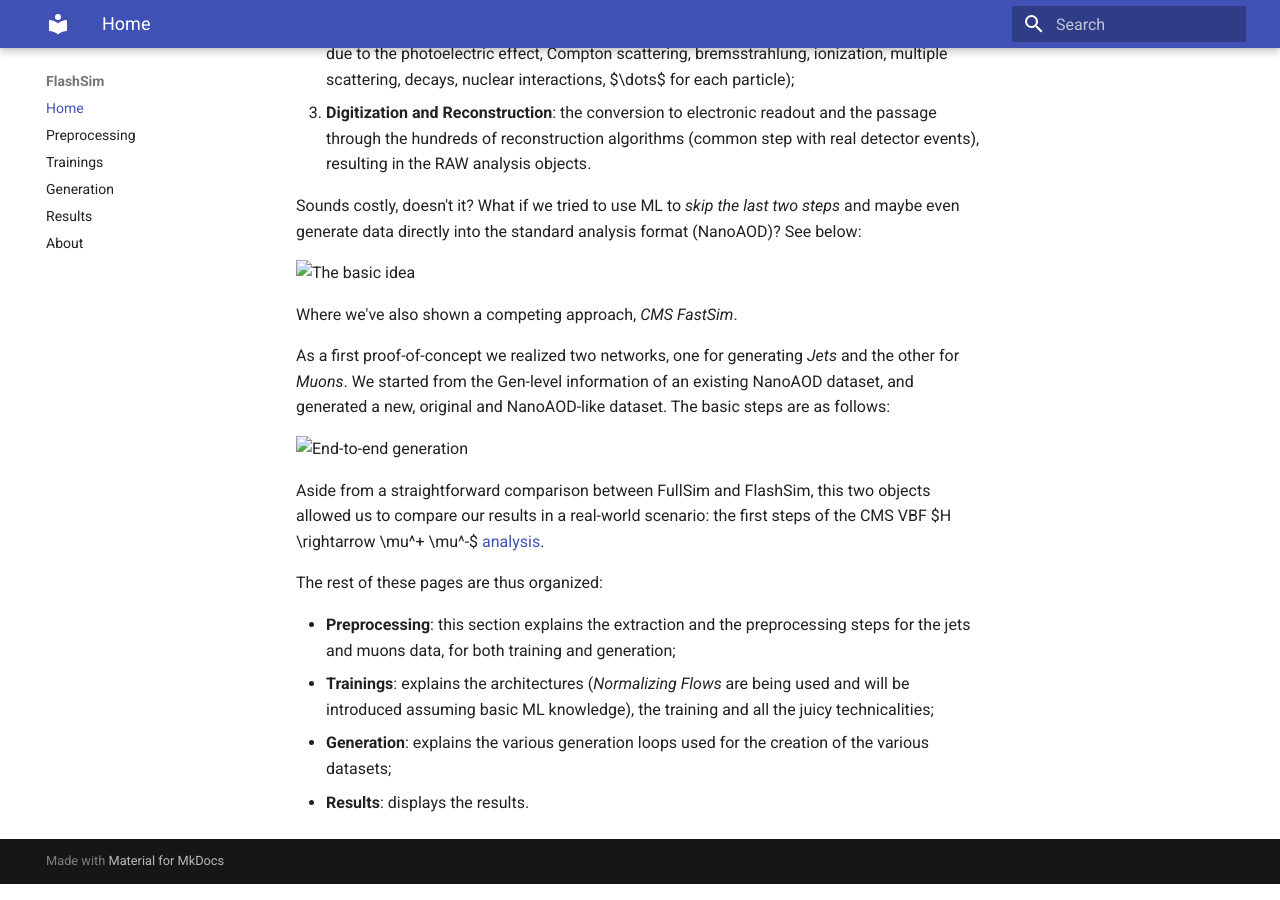
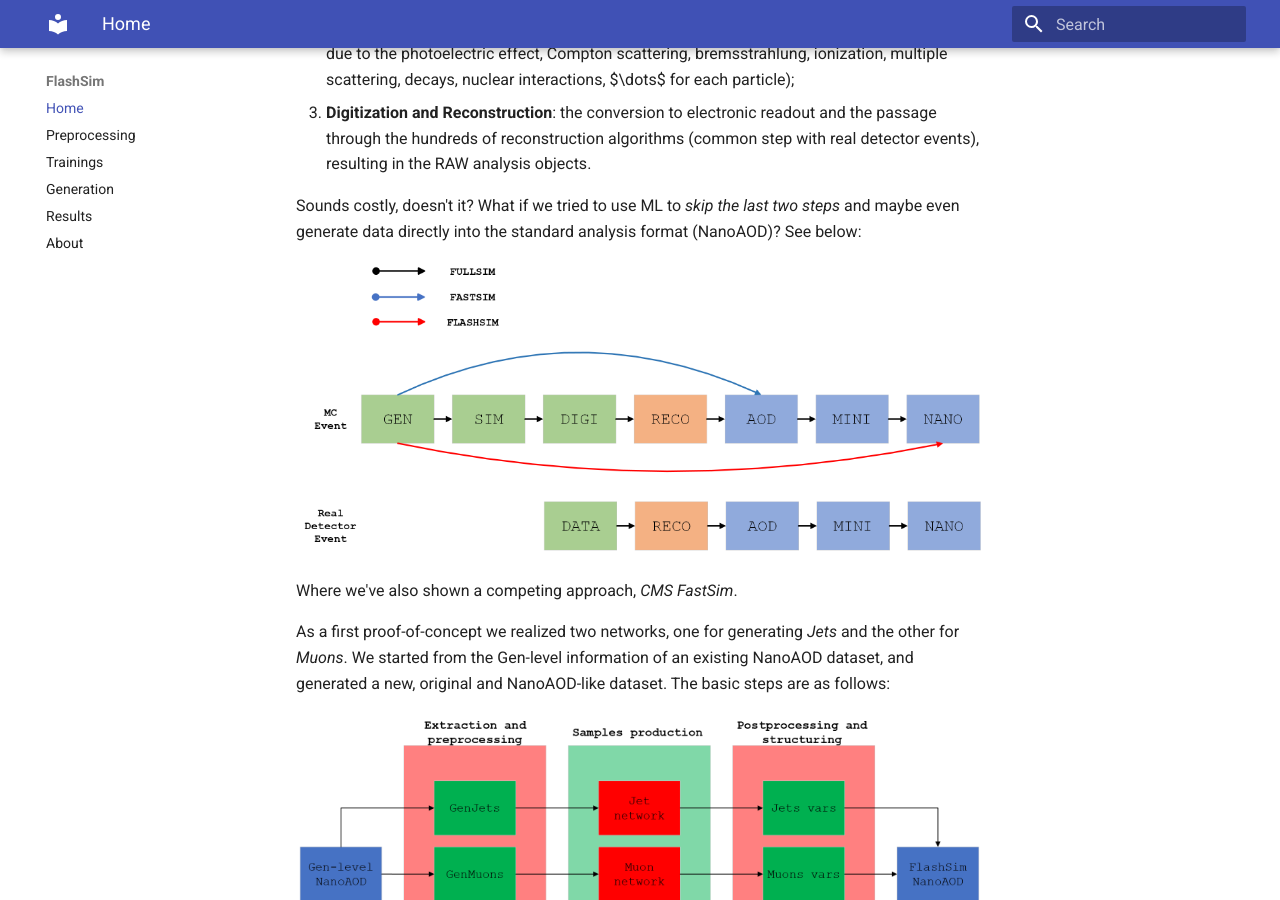
Before and after one commit to francesco-vaselli/FlashSim, an MkDocs documentation site: the page built from docs/index.md, in a window 1280 px wide and 900 px high, scrolled down 441 px. Built offline with MkDocs 1.6.1 and Material for MkDocs 9.7.7, drawn with Linux system fonts in a browser that asks for light colours.

Commit message:
fixed figs

```diff
--- a/docs/index.md
+++ b/docs/index.md
@@ -10,13 +10,13 @@ We can visualize the classical simulation pipeline (*FullSim*) as being broadly
 
 Sounds costly, doesn't it? What if we tried to use ML to *skip the last two steps* and maybe even generate data directly into the standard analysis format (NanoAOD)? See below:
 
-![The basic idea](../figures/pipeline.png)
+![The basic idea](img/pipeline.png)
 
 Where we've also shown a competing approach, *CMS FastSim*.
 
 As a first proof-of-concept we realized two networks, one for generating *Jets* and the other for *Muons*. We started from the Gen-level information of an existing NanoAOD dataset, and generated a new, original and NanoAOD-like dataset. The basic steps are as follows:
 
-![End-to-end generation](../figures/endtoend.png)
+![End-to-end generation](img/endtoend.png)
 
  Aside from a straightforward comparison between FullSim and FlashSim, this two objects allowed us to compare our results in a real-world scenario: the first steps of the CMS VBF $H \rightarrow \mu^+ \mu^-$ [analysis][1].
 
```
Also changed, not shown: docs/img/endtoend.png (added), docs/img/pipeline.png (added).
